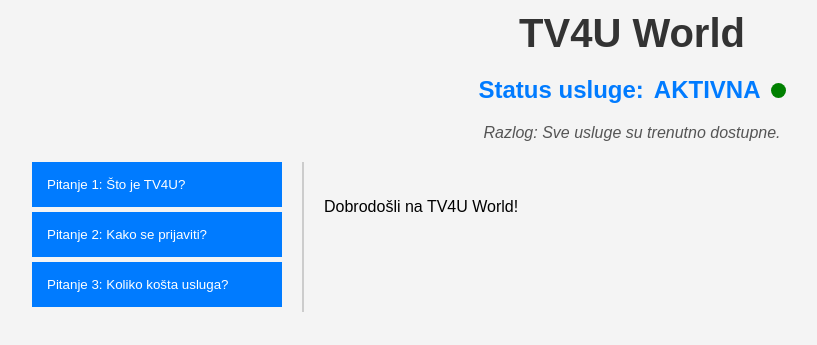
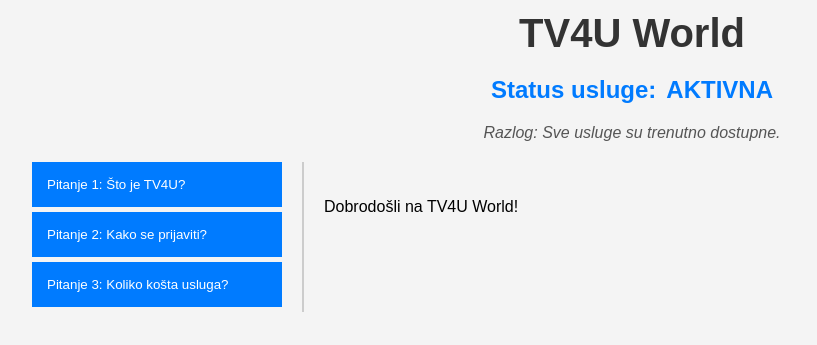
Before and after one commit to TV4UWorld/web, a plain HTML site: page index.html in a window 1280 px wide. Shown: the part 83-428 px from the top of the page, without its empty margins (8-825 px from the left). Drawn offline with Linux system fonts and the light colour scheme.

Commit message:
Update index.html

```diff
--- a/index.html
+++ b/index.html
@@ -4,6 +4,7 @@
     <meta charset="UTF-8">
     <meta name="viewport" content="width=device-width, initial-scale=1.0">
     <title>TV4U World</title>
+    <link href="https://fonts.googleapis.com/css2?family=Poppins:wght@300;400;600&display=swap" rel="stylesheet">
     <link rel="stylesheet" href="style.css">
 </head>
 <body>
@@ -13,10 +14,7 @@
             <h1>TV4U World</h1>
         </header>
         <div class="status">
-            <h2>
-                Status usluge: <span id="service-status">AKTIVNA</span>
-                <span id="status-light" class="status-light active"></span>
-            </h2>
+            <h2>Status usluge: <span id="service-status">AKTIVNA</span></h2>
             <p id="reason">Razlog: Sve usluge su trenutno dostupne.</p>
         </div>
         <div class="content">
```
